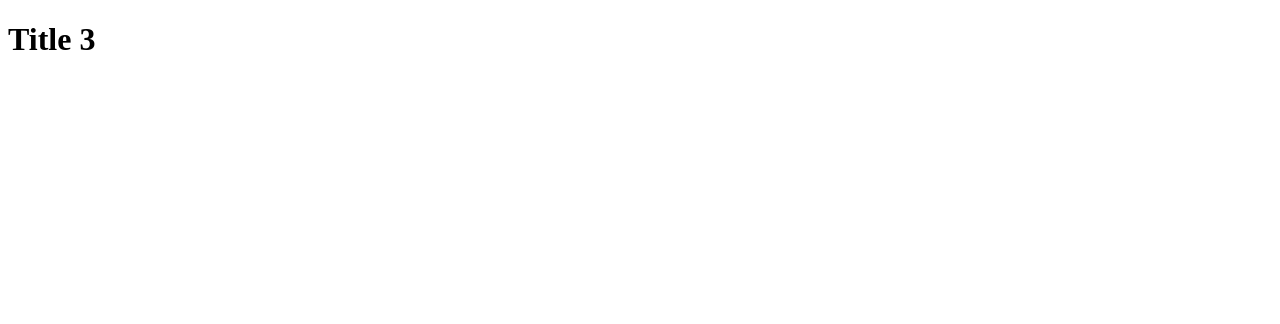
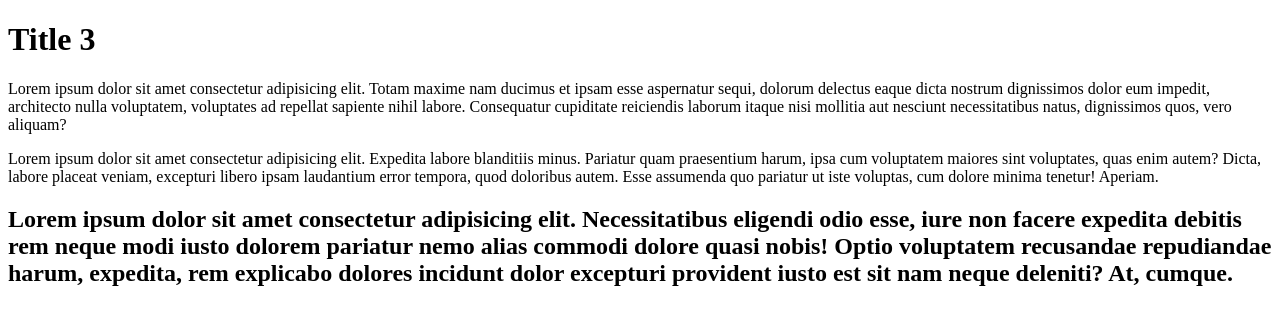
Before and after one commit to LuviBalta/Repositorio-da-aula, a plain HTML site: page index.html in a window 1280 px wide. Drawn offline with Linux system fonts and the light colour scheme.

Commit message:
mais auterações

```diff
--- a/index.html
+++ b/index.html
@@ -8,5 +8,13 @@
 </head>
 <body>
     <h1>Title 3</h1>
+    <p>
+        Lorem ipsum dolor sit amet consectetur adipisicing elit. Totam maxime nam ducimus et ipsam esse aspernatur sequi, dolorum delectus eaque dicta nostrum dignissimos dolor eum impedit, architecto nulla voluptatem, voluptates ad repellat sapiente nihil labore. Consequatur cupiditate reiciendis laborum itaque nisi mollitia aut nesciunt necessitatibus natus, dignissimos quos, vero aliquam?
+    </p>
+
+    <p>
+        Lorem ipsum dolor sit amet consectetur adipisicing elit. Expedita labore blanditiis minus. Pariatur quam praesentium harum, ipsa cum voluptatem maiores sint voluptates, quas enim autem? Dicta, labore placeat veniam, excepturi libero ipsam laudantium error tempora, quod doloribus autem. Esse assumenda quo pariatur ut iste voluptas, cum dolore minima tenetur! Aperiam.</p>
+
+        <h2>Lorem ipsum dolor sit amet consectetur adipisicing elit. Necessitatibus eligendi odio esse, iure non facere expedita debitis rem neque modi iusto dolorem pariatur nemo alias commodi dolore quasi nobis! Optio voluptatem recusandae repudiandae harum, expedita, rem explicabo dolores incidunt dolor excepturi provident iusto est sit nam neque deleniti? At, cumque.</h2>
 </body>
 </html>
```
